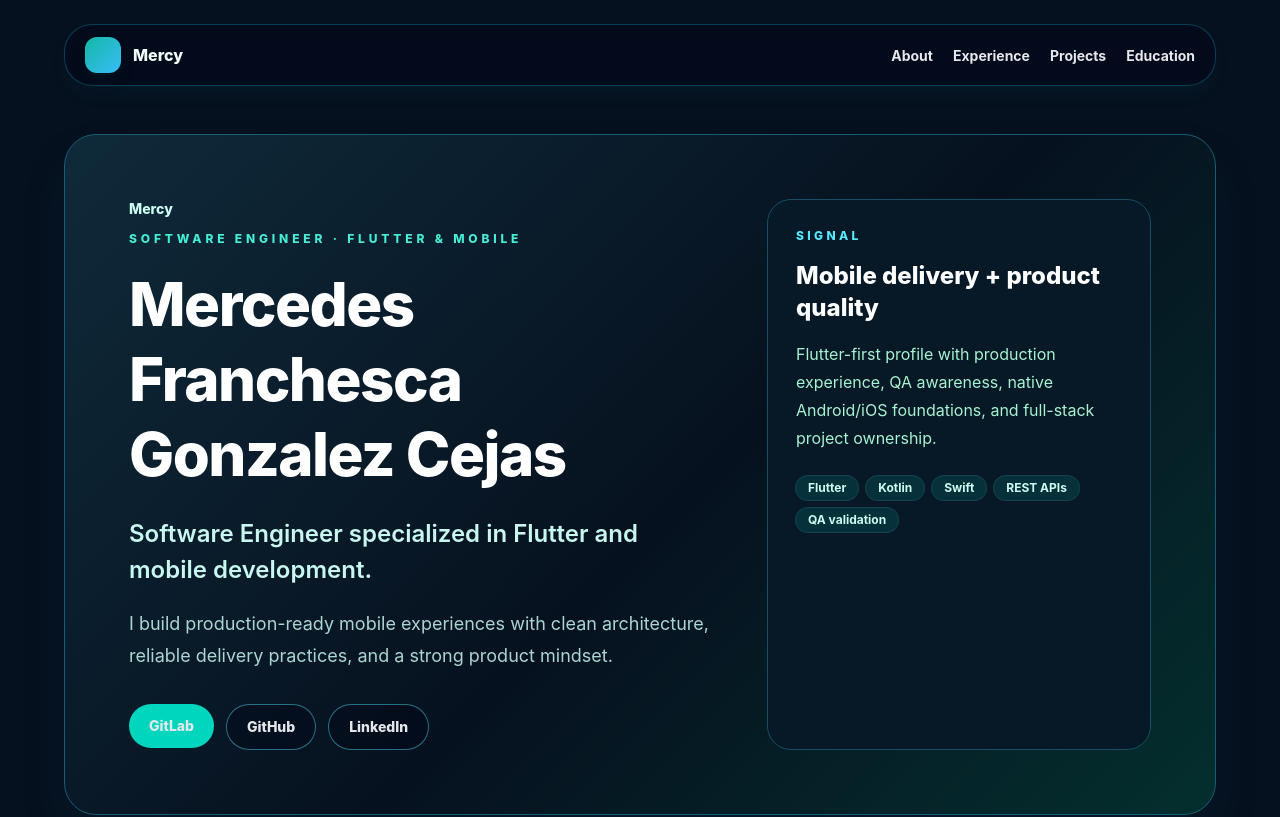
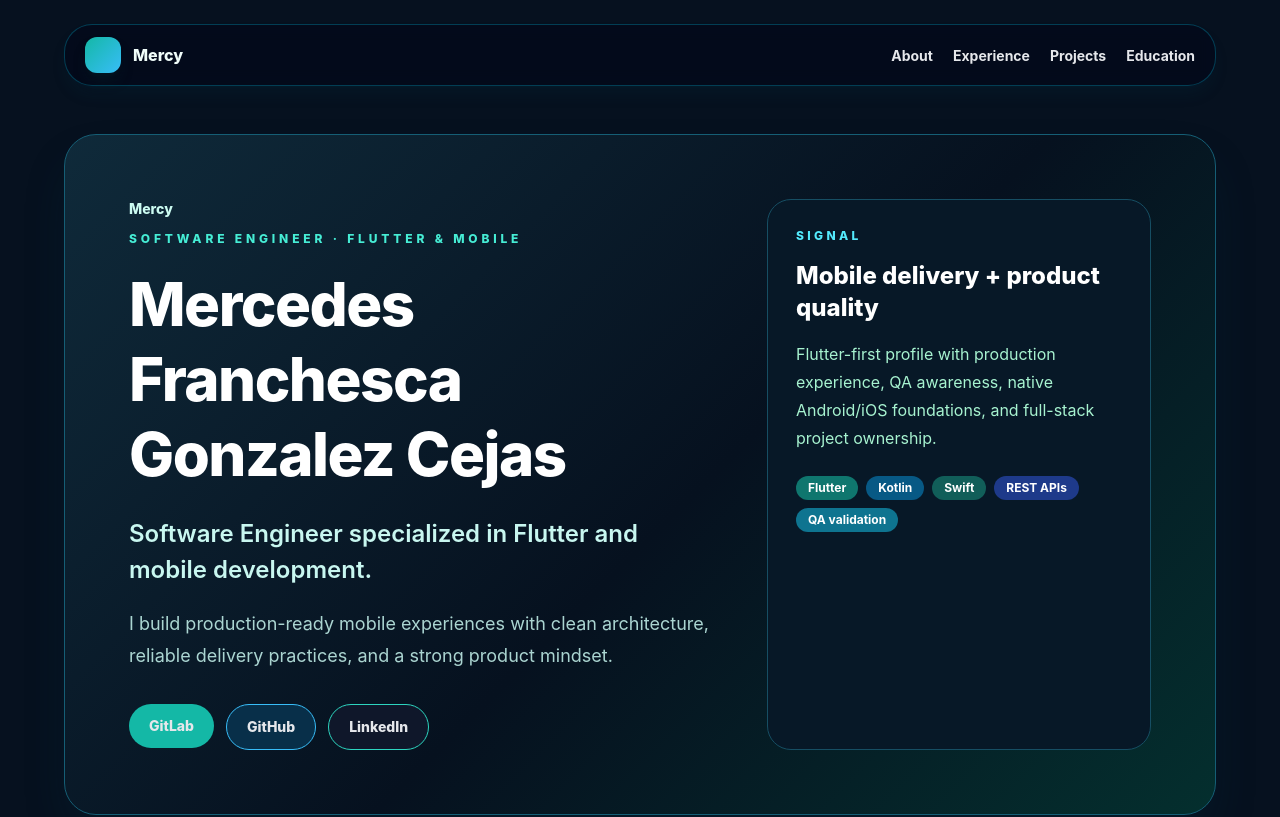
Before and after one commit to mfranchescagonzalezcejas/portfolio-web, an Astro site: page / in a window 1280 px wide. Shown: the top 817 px of the page. Built offline with nearby package versions, Linux system fonts and the light colour scheme; Astro itself is replaced by a stand-in of ours.

Commit message:
fix(design): match button and chip colors

```diff
--- a/src/components/ContactLinks.astro
+++ b/src/components/ContactLinks.astro
@@ -1,6 +1,12 @@
 ---
 // @ts-nocheck -- ESLint baseline cannot parse typed Astro frontmatter yet.
 const { links } = Astro.props;
+
+const linkStyles = [
+  "bg-[#14B8A6] text-[#042F2E] hover:bg-teal-300",
+  "border border-[#38BDF8] bg-[#082F49] text-[#BAE6FD] hover:bg-sky-900",
+  "border border-[#2DD4BF] bg-[#0F172A] text-[#CCFBF1] hover:bg-slate-800",
+];
 ---
 
 <section class="px-6 py-12 lg:px-8" aria-labelledby="contact-title">
@@ -29,9 +35,7 @@ const { links } = Astro.props;
               <a
                 class:list={[
                   "inline-flex rounded-full px-4 py-2 text-sm font-extrabold transition",
-                  index === 0
-                    ? "bg-teal-400 text-teal-950 hover:bg-teal-300"
-                    : "border border-[#38BDF8] bg-[#082F49] text-[#BAE6FD] hover:bg-cyan-300/10 hover:text-white",
+                  linkStyles[index] ?? linkStyles[1],
                 ]}
                 href={link.href}
                 target={link.external ? "_blank" : undefined}
--- a/src/components/Hero.astro
+++ b/src/components/Hero.astro
@@ -1,6 +1,20 @@
 ---
 // @ts-nocheck -- ESLint baseline cannot parse typed Astro frontmatter yet.
 const { hero, links } = Astro.props;
+
+const linkStyles = [
+  "bg-[#14B8A6] text-[#042F2E] hover:bg-teal-300",
+  "border border-[#38BDF8] bg-[#082F49] text-[#BAE6FD] hover:bg-sky-900",
+  "border border-[#2DD4BF] bg-[#0F172A] text-[#CCFBF1] hover:bg-slate-800",
+];
+
+const skillChips = [
+  { label: "Flutter", className: "bg-[#0F766E] text-white" },
+  { label: "Kotlin", className: "bg-[#075985] text-white" },
+  { label: "Swift", className: "bg-[#115E59] text-white" },
+  { label: "REST APIs", className: "bg-[#1E3A8A] text-white" },
+  { label: "QA validation", className: "bg-[#0E7490] text-white" },
+];
 ---
 
 <section class="px-6 pt-8 pb-12 sm:pt-12 lg:px-8" aria-labelledby="hero-title">
@@ -37,9 +51,7 @@ const { hero, links } = Astro.props;
               <a
                 class:list={[
                   "inline-flex rounded-full px-5 py-3 text-sm font-extrabold transition focus-visible:outline-teal-300",
-                  index === 0
-                    ? "bg-teal-400 text-teal-950 hover:bg-teal-300"
-                    : "border border-cyan-300/45 bg-slate-950/40 text-cyan-100 hover:border-cyan-200 hover:text-white",
+                  linkStyles[index] ?? linkStyles[1],
                 ]}
                 href={link.href}
                 target={link.external ? "_blank" : undefined}
@@ -73,13 +85,16 @@ const { hero, links } = Astro.props;
       </p>
       <div class="mt-6 flex flex-wrap gap-2">
         {
-          ["Flutter", "Kotlin", "Swift", "REST APIs", "QA validation"].map(
-            (skill) => (
-              <span class="rounded-full bg-teal-500/15 px-3 py-1 text-xs font-bold text-teal-100 ring-1 ring-teal-300/20">
-                {skill}
-              </span>
-            ),
-          )
+          skillChips.map((skill) => (
+            <span
+              class:list={[
+                "rounded-full px-3 py-1 text-xs font-bold",
+                skill.className,
+              ]}
+            >
+              {skill.label}
+            </span>
+          ))
         }
       </div>
     </aside>
```
